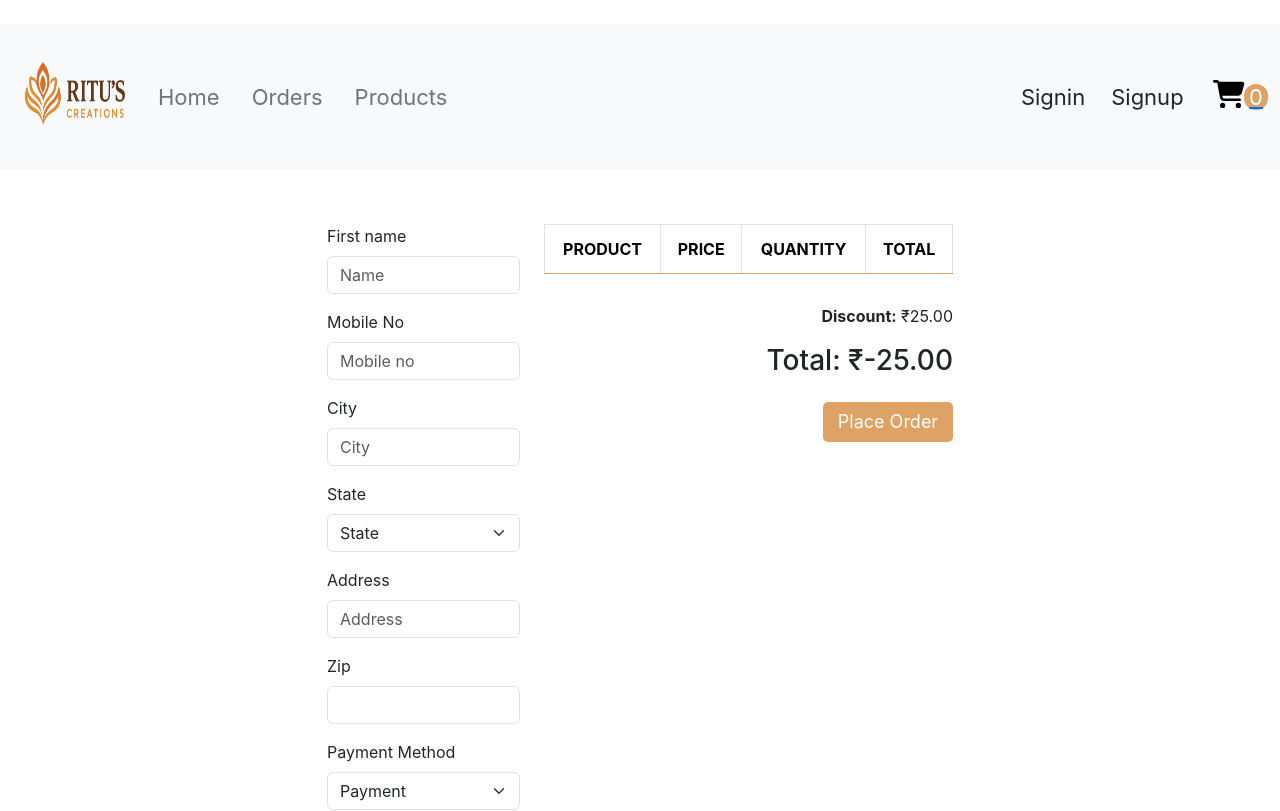
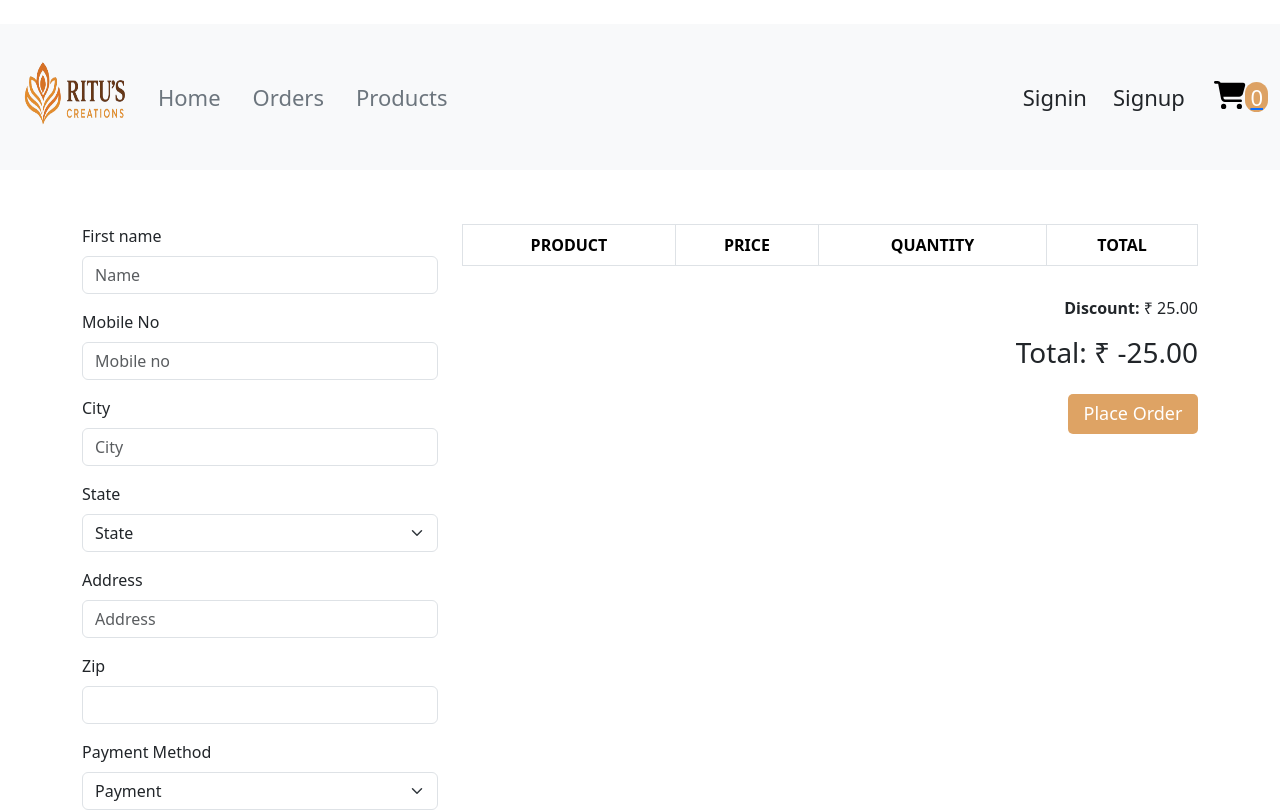
Before and after one commit to RituKotadiya/ecommerace_website, a React (Create React App) app: page /Processcart in a window 1280 px wide. Shown: the top 811 px of the page. Built offline with nearby package versions, Linux system fonts and the light colour scheme; the HTML template or start-up script is replaced by a standard one.

Commit message:
commit on 09/09/2025 more change

```diff
--- a/src/App.js
+++ b/src/App.js
@@ -11,6 +11,8 @@ import Cart from './components/Cart/Cart';
 import Processcart from './components/Processcart/Processcart';
 import Header from './components/Header/Header';
 import { AuthProvider } from './components/AuthContext/AuthContext';
+import 'bootstrap/dist/css/bootstrap.min.css';
+import 'bootstrap/dist/js/bootstrap.bundle.min.js';
 
 function App() {
 
--- a/src/components/Cart/Cart.js
+++ b/src/components/Cart/Cart.js
@@ -130,7 +130,7 @@ function Home() {
 
         <div className="cart-actions">
           <button className="update-btn" onClick={() => navigate("/Processcart")}>Place Order</button>
-          <button className="continue-btn" >Continue Shopping</button>
+          <button className="continue-btn" onClick={() => navigate("/")}>Continue Shopping</button>
         </div>
 
         <div className="cart-summary">
--- a/src/components/Home/Home.js
+++ b/src/components/Home/Home.js
@@ -50,26 +50,26 @@ function Home() {
       ];
 
       const products1 = [
-            { id: 1, image: collection_new, name: "Soft Jacket", description: "FLEXIMAA Women's Cotton Full Zipper Sweatshirt Hoodies with Kangaroo Pocket", price: "₹ 699" },
-            { id: 2, image: myntra, name: "Shoes", description: "Vendoz Women and Girls Latest Collection Stylish White Casual Shoes Sneakers", price: "₹ 1,189" },
-            { id: 3, image: perfumePhoto, name: "Golden Serum", description: "Studd Muffyn | 24K Gold Face Serum | Hydrationg and moisturizing", price: "₹ 919" },
-            { id: 4, image: hand_bag, name: "Luxury Handbag", description: "Luxury Handbag for Women | Ladies purse | Stylish Shoulder Bag |  A blend of fashion ", price: "₹ 4,249" },
+            { id: 6, image: collection_new, name: "Soft Jacket", description: "FLEXIMAA Women's Cotton Full Zipper Sweatshirt Hoodies with Kangaroo Pocket", price: "₹ 699" },
+            { id: 7, image: myntra, name: "Shoes", description: "Vendoz Women and Girls Latest Collection Stylish White Casual Shoes Sneakers", price: "₹ 1,189" },
+            { id: 8, image: perfumePhoto, name: "Golden Serum", description: "Studd Muffyn | 24K Gold Face Serum | Hydrationg and moisturizing", price: "₹ 919" },
+            { id: 9, image: hand_bag, name: "Luxury Handbag", description: "Luxury Handbag for Women | Ladies purse | Stylish Shoulder Bag |  A blend of fashion ", price: "₹ 4,249" },
 
       ];
 
       const products2 = [
-            { id: 1, image: phone, name: "Smartphone", description: "Apple iPhone 15 (256 GB) - Black | Round dial Smartwatch with BT Calling, 1.39 Display, IP68, (Jet Black)", price: "₹ 75,800" },
-            { id: 2, image: sofa, name: "Luxury Chair", description: " Modern Comfy Velvet Upholstered Barrel Chairs, Luxury Single Sofa Armchair for Living Room, and | Office", price: "₹ 11,99" },
-            { id: 3, image: fashion, name: "Urban Fashion", description: "URBAN MONKEY UMSB Lightweight Coach Jacket – Navy Blue, Quick‑Dry Polyester, Unisex Streetwear", price: "₹ 3,399" },
+            { id: 10, image: phone, name: "Smartphone", description: "Apple iPhone 15 (256 GB) - Black | Round dial Smartwatch with BT Calling, 1.39 Display, IP68, (Jet Black)", price: "₹ 75,800" },
+            { id: 11, image: sofa, name: "Luxury Chair", description: " Modern Comfy Velvet Upholstered Barrel Chairs, Luxury Single Sofa Armchair for Living Room, and | Office", price: "₹ 11,99" },
+            { id: 12, image: fashion, name: "Urban Fashion", description: "URBAN MONKEY UMSB Lightweight Coach Jacket – Navy Blue, Quick‑Dry Polyester, Unisex Streetwear", price: "₹ 3,399" },
 
       ];
 
 
       const products3 = [
-            { id: 1, image: clock, name: "clock", description: "Titan Essence Classic Analog Wall Clock - White, Plastic, 30x30 Cm - stylish and functional.", price: " ₹ 995" },
-            { id: 2, image: Women, name: "Fashion Dress", description: "Alvami Women's Printed Kurta Set offers a stylish kurta, pant, and dupatta for a complete ethnic look.", price: "₹₹ 11,99" },
-            { id: 3, image: beauty, name: "Cold Processed Stem Cell Serum", description: "COSMEDIX Cell ID smooths skin and refines pores.", price: "₹ 17,107" },
-            { id: 4, image: womaa, name: "Jacket Shirt", description: " CHKOKKO Tweed Women Winter Shacket Stylish Standard Length Coat Plaid Jacket Shirt ", price: "₹ 999" },
+            { id: 13, image: clock, name: "clock", description: "Titan Essence Classic Analog Wall Clock - White, Plastic, 30x30 Cm - stylish and functional.", price: " ₹ 995" },
+            { id: 14, image: Women, name: "Fashion Dress", description: "Alvami Women's Printed Kurta Set offers a stylish kurta, pant, and dupatta for a complete ethnic look.", price: "₹₹ 11,99" },
+            { id: 15, image: beauty, name: "Cold Processed Stem Cell Serum", description: "COSMEDIX Cell ID smooths skin and refines pores.", price: "₹ 17,107" },
+            { id: 16, image: womaa, name: "Jacket Shirt", description: " CHKOKKO Tweed Women Winter Shacket Stylish Standard Length Coat Plaid Jacket Shirt ", price: "₹ 999" },
 
       ];
 
--- a/src/components/Processcart/Processcart.js
+++ b/src/components/Processcart/Processcart.js
@@ -5,8 +5,9 @@ import "./Processcart.scss";
 
 import Footer from "../Footer/Footer";
 import Header from "../Header/Header";
-import { useContext} from 'react';
+import { useContext } from 'react';
 import { AuthContext } from '../AuthContext/AuthContext';
+
 
 
 const initialCart = [
@@ -41,7 +42,7 @@ const initialCart = [
 
 function Home() {
 
-    const { cartItems} = useContext(AuthContext);
+  const { cartItems } = useContext(AuthContext);
 
   // const [cartItems, setCartItems] = useState(initialCart);
   const [promoCode, setPromoCode] = useState("");
@@ -61,10 +62,38 @@ function Home() {
   //   setCartItems((prev) => prev.filter((item) => item.id !== id));
   // };
 
-const total = cartItems.reduce(
-  (sum, item) => sum + item.price * item.quantity,
-  0
+  const total = cartItems.reduce((sum, item) => {
+    const numericPrice = Number(
+      typeof item.price === "string"
+        ? item.price.replace(/[^0-9.]/g, "")
+        : item.price
     );
+    return sum + numericPrice * item.quantity;
+  }, 0);
+
+
+  const [showModal, setShowModal] = useState(false);
+  const [formData, setFormData] = useState({
+    firstName: '',
+    mobile: '',
+    city: '',
+    state: '',
+    address: '',
+    zip: '',
+    payment: '',
+  });
+  const formfill = () => {
+    const { firstName, mobile, city, state, address, zip, payment } = formData;
+
+    if (!(firstName && mobile && city && state && address && zip && payment)) {
+      alert("❌ Please fill in all fields before placing the order.");
+    } else {
+      setShowModal(true); // ✅ React opens modal
+    }
+  };
+
+
+
 
   return (
     <div>
@@ -77,26 +106,31 @@ const total = cartItems.reduce(
           <div className="col-md-4">
             <form className="row g-3 needs-validation" noValidate>
               <div className="col-md-12">
-                <label htmlFor="firstName" className="form-label">First name</label>
-                <input type="text" className="form-control" id="firstName" placeholder="Name" required />
+                <label htmlFor="firstName" className="form-label"  >First name</label>
+                <input type="text" className="form-control" id="firstName" placeholder="Name" value={formData.firstName}
+                  onChange={(e) => setFormData({ ...formData, firstName: e.target.value })} required />
                 <div className="valid-feedback">Looks good!</div>
               </div>
 
               <div className="col-md-12">
                 <label htmlFor="mobile" className="form-label">Mobile No</label>
-                <input type="text" className="form-control" id="mobile" placeholder="Mobile no" required />
+                <input type="text" className="form-control" id="mobile" placeholder="Mobile no" value={formData.mobile}
+                  onChange={(e) => setFormData({ ...formData, mobile: e.target.value })} required />
                 <div className="valid-feedback">Looks good!</div>
               </div>
 
               <div className="col-md-12">
                 <label htmlFor="city" className="form-label">City</label>
-                <input type="text" className="form-control" id="city" placeholder="City" required />
+                <input type="text" className="form-control" id="city" placeholder="City" value={formData.city}
+                  onChange={(e) => setFormData({ ...formData, city: e.target.value })}
+                  required />
                 <div className="valid-feedback">Looks good!</div>
               </div>
 
               <div className="col-md-12">
                 <label htmlFor="state" className="form-label">State</label>
-                <select className="form-select" id="state" required>
+                <select className="form-select" id="state" value={formData.state}
+                  onChange={(e) => setFormData({ ...formData, state: e.target.value })} required>
                   <option value="" disabled selected>State</option>
                   <option>Lathi</option>
                   <option>Amreli</option>
@@ -106,19 +140,22 @@ const total = cartItems.reduce(
 
               <div className="col-md-12">
                 <label htmlFor="address" className="form-label">Address</label>
-                <input type="text" className="form-control" id="address" placeholder="Address" required />
+                <input type="text" className="form-control" id="address" placeholder="Address" value={formData.address}
+                  onChange={(e) => setFormData({ ...formData, address: e.target.value })} required />
                 <div className="valid-feedback">Looks good!</div>
               </div>
 
               <div className="col-md-12">
                 <label htmlFor="zip" className="form-label">Zip</label>
-                <input type="text" className="form-control" id="zip" required />
+                <input type="text" className="form-control" id="zip" value={formData.zip}
+                  onChange={(e) => setFormData({ ...formData, zip: e.target.value })} required />
                 <div className="invalid-feedback">Please provide a valid zip.</div>
               </div>
 
               <div className="col-md-12">
                 <label htmlFor="payment" className="form-label">Payment Method</label>
-                <select className="form-select" id="payment" required>
+                <select className="form-select" id="payment" value={formData.payment}
+                  onChange={(e) => setFormData({ ...formData, payment: e.target.value })} required>
                   <option value="" disabled selected>Payment</option>
                   <option>UPI</option>
                   <option>Credit Card</option>
@@ -173,35 +210,52 @@ const total = cartItems.reduce(
               </table>
 
               <div className="cart-summary ">
-                <p><strong>Discount:</strong> ₹{discount.toFixed(2)}</p>
-                <h3>Total: ₹{(total - discount).toFixed(2)}</h3>
+                <p><strong>Discount:</strong> ₹ {discount.toFixed(2)}</p>
+                <h3>Total: ₹ {(total - discount).toFixed(2)}</h3>
               </div>
 
               <div className="cart-summary mt-3">
 
-                <button className="btnn btn-primary" type="submit" data-bs-toggle="modal" data-bs-target="#exampleModal">Place Order</button>
+                <button className="btnn btn-primary" type="submit" onClick={(e) => formfill(e)} >Place Order</button>
               </div>
 
 
               {/* <!-- Modal --> */}
-              <div class="modal fade" id="exampleModal" tabindex="-1" aria-labelledby="exampleModalLabel" aria-hidden="true">
-                <div class="modal-dialog">
-                  <div class="modal-content">
-                    <div class="modal-header">
-                      <h5 class="modal-title" id="exampleModalLabel">Place Order</h5>
-                      <button type="button" class="btn-close" data-bs-dismiss="modal" aria-label="Close"></button>
+              {showModal && (
+                <div className="modal fade show d-block" tabIndex="-1">
+                  <div className="modal-dialog">
+                    <div className="modal-content">
+                      <div className="modal-header">
+                        <h5 className="modal-title">Place Order</h5>
+                        <button
+                          type="button"
+                          className="btn-close"
+                          onClick={() => setShowModal(false)}
+                        ></button>
                       </div>
-                    <div class="modal-body">
+                      <div className="modal-body">
                         Thank you for your purchase. Your order has been received and is now being processed.
-                      You will receive a confirmation email shortly with the details.
                       </div>
-                    <div class="modal-footer">
-                      <button type="button" class="btn btn-secondary" data-bs-dismiss="modal">Close</button>
-                      <button type="button" class="btn btn-primary">Continue Shopping</button>
+                      <div className="modal-footer">
+                        <button
+                          type="button"
+                          className="btn btn-secondary"
+                          onClick={() => setShowModal(false)}
+                        >
+                          Close
+                        </button>
+                        <button
+                          type="button"
+                          className="btn btn-primary"
+                          onClick={() => setShowModal(false)}
+                        >
+                          Continue Shopping
+                        </button>
                       </div>
                     </div>
                   </div>
                 </div>
+              )}
             </div>
           </div>
         </div>
```
Also changed, not shown: src/components/AuthContext/AuthContext.js (+1 -7 lines), src/components/Header/header.js (+8 -8 lines). Lines whose indentation alone changed are shown as unchanged.
